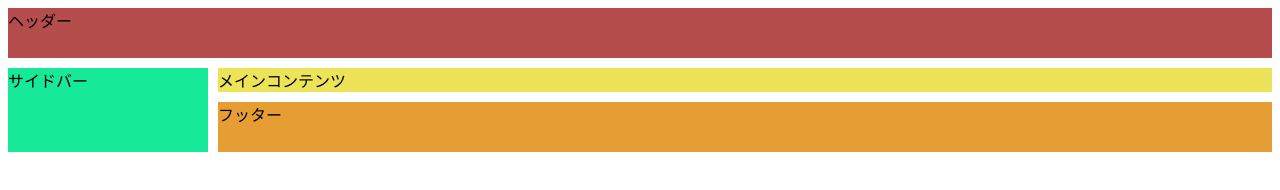
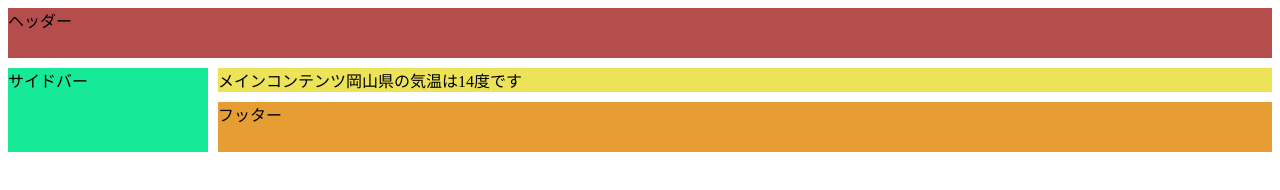
Before and after one commit to kkata/parcel-intro, a website built with Parcel: page src/index.html in a window 1280 px wide. Built offline with nearby package versions, Linux system fonts and the light colour scheme.

Commit message:
added first files

```diff
--- a/src/index.html
+++ b/src/index.html
@@ -3,15 +3,17 @@
   <head>
     <meta charset="UTF-8" />
     <title>サンプル</title>
-    <!-- ★エントリーポイントの読み込み -->
-    <script src="index.js"></script>
   </head>
   <body>
     <div class="container">
       <header>ヘッダー</header>
       <aside>サイドバー</aside>
-      <main>メインコンテンツ</main>
+      <main>
+        メインコンテンツ
+        <div id="weather"></div>
+      </main>
       <footer>フッター</footer>
     </div>
+    <script src="index.js"></script>
   </body>
 </html>
--- a/src/index.js
+++ b/src/index.js
@@ -1 +1,7 @@
 import "./style.scss";
+// myFunction.jsをインポートする
+import { myFunction } from "./myFunction.js";
+// 今日の天気用文字列を生成する
+const todayWeather = myFunction(14);
+// #weather要素のテキストとして今日の天気を設定する
+document.querySelector("#weather").textContent = todayWeather;
--- /dev/null
+++ b/src/myFunction.js
@@ -0,0 +1,6 @@
+/**
+ * 気温の数値を受け取って文字列を返す関数
+ */
+export const myFunction = (temperature) => {
+  return `岡山県の気温は${temperature}度です`;
+};
```
Also changed, not shown: README.md.
